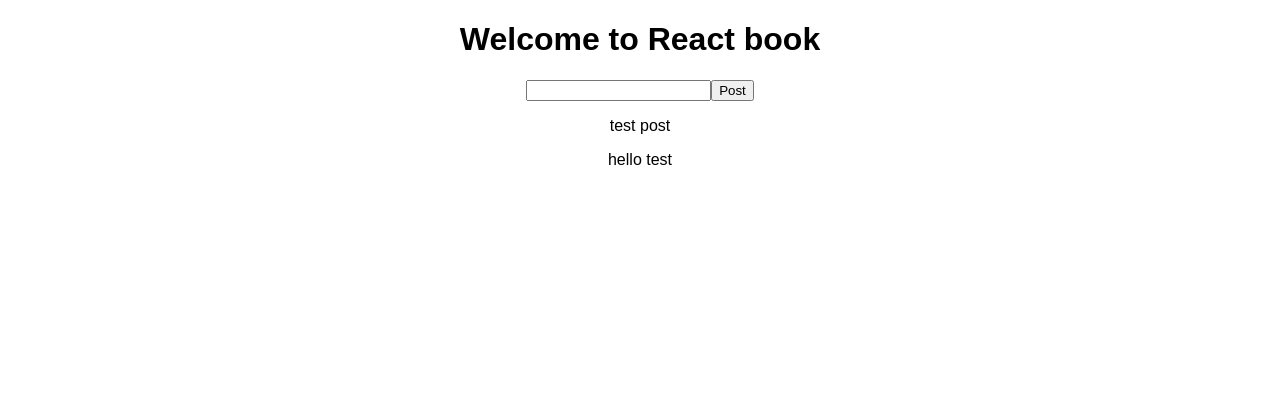
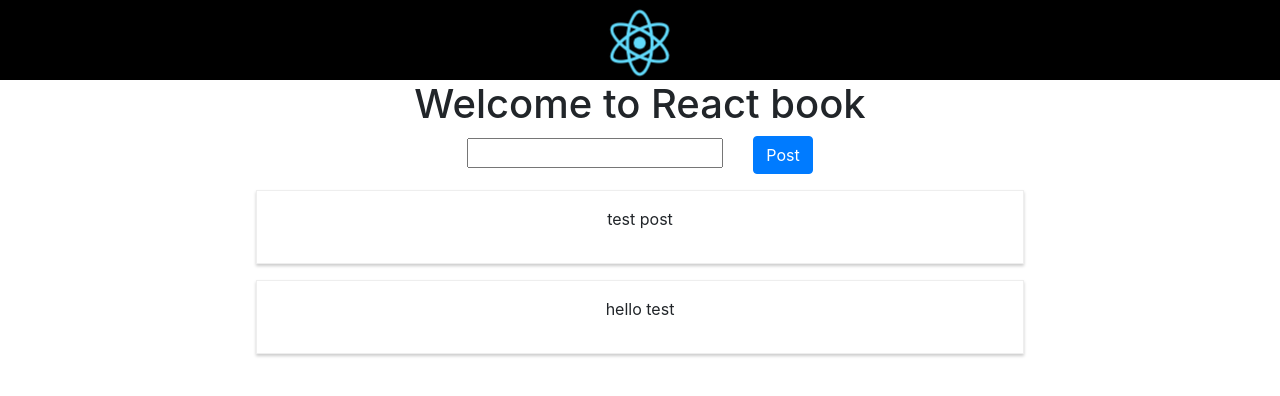
Before and after one commit to Maharoz/React-book, a React (Create React App) app: page / in a window 1280 px wide. Shown: the top 396 px of the page. Built offline with nearby package versions, Linux system fonts and the light colour scheme.

Commit message:
Few styles added

```diff
--- a/package.json
+++ b/package.json
@@ -3,6 +3,7 @@
   "version": "0.1.0",
   "private": true,
   "dependencies": {
+    "bootstrap": "^4.1.1",
     "react": "^16.4.1",
     "react-dom": "^16.4.1",
     "react-scripts": "1.1.4"
--- a/src/App.css
+++ b/src/App.css
@@ -26,3 +26,14 @@
   from { transform: rotate(0deg); }
   to { transform: rotate(360deg); }
 }
+
+.BookMarginLeft-30{
+  margin-right: 30PX;
+}
+
+.center {
+  text-align: center;
+  border: 3px solid black;
+  height: 80px;
+  background-color: black;
+}
--- a/src/App.js
+++ b/src/App.js
@@ -53,9 +53,12 @@ class App extends Component {
 
     return (
       <div className="App">
+     <div class="center">
+  <img src={logo} className="App-logo" alt="logo"/>
+</div>
         <h1>Welcome to React book</h1>
-        <input type="text" onChange={this.handleChange}/>
-        <button  onClick={this.showContent}>Post</button>
+        <input type="text" className = "form BookMarginLeft-30" onChange={this.handleChange}/>
+        <button className = "btn btn-primary" onClick={this.showContent}>Post</button>
         {posts}
       </div>
     );
--- a/src/Post/Post.css
+++ b/src/Post/Post.css
@@ -0,0 +1,8 @@
+.Post{
+    width:60%;
+    margin:16px auto;
+    border:1px solid #eee;
+    box-shadow:0 2px 3px #ccc;
+    padding:16px;
+    text-align: center;
+}
--- a/src/Post/Post.js
+++ b/src/Post/Post.js
@@ -1,4 +1,5 @@
 import React from 'react';
+import './Post.css';
 const post = (props) =>{
     return(
         <div className="Post">
--- a/src/index.js
+++ b/src/index.js
@@ -3,6 +3,7 @@ import ReactDOM from 'react-dom';
 import './index.css';
 import App from './App';
 import registerServiceWorker from './registerServiceWorker';
+import '../node_modules/bootstrap/dist/css/bootstrap.min.css';
 
 ReactDOM.render(<App />, document.getElementById('root'));
 registerServiceWorker();
```
Also changed, not shown: 1 other file (tests, documents, lock files or other folders).
